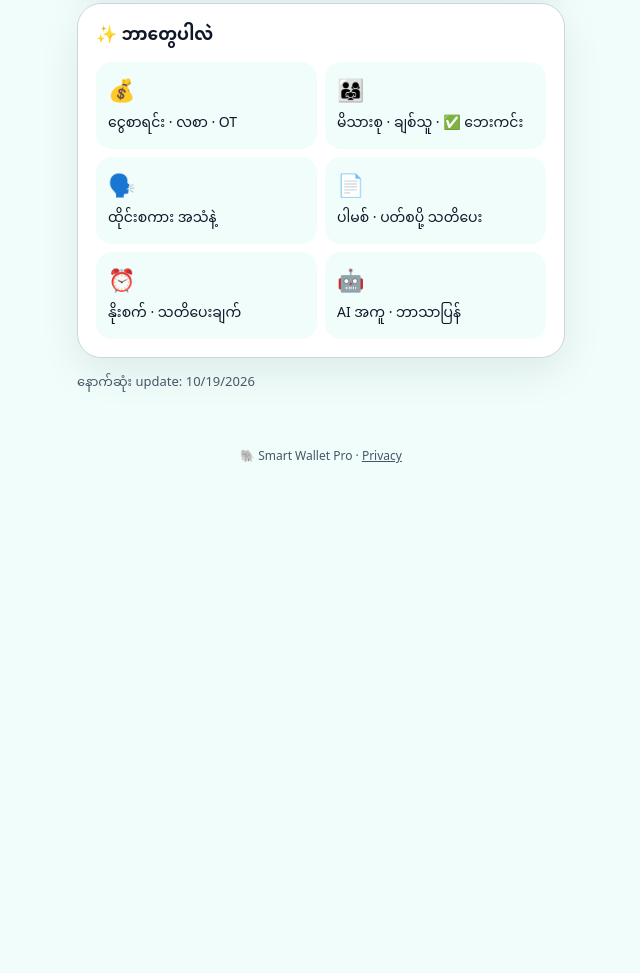
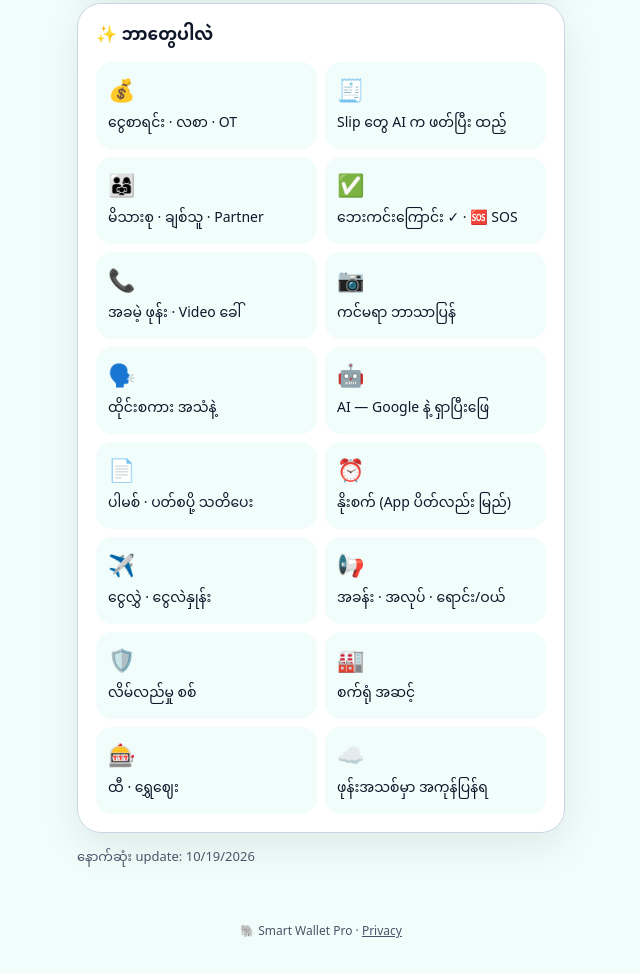
Before and after one commit to Kyaw5064/smart-wallet-download, a plain HTML site: page index.html in a window 1280 px wide. Shown: the part 983-1956 px from the top of the page, without its empty margins (319-959 px from the left). Before the commit the page ends 1481 px from the top, so only its background shows below. Drawn offline with Linux system fonts and the light colour scheme.

Commit message:
Smart Wallet 8.6.24
Co-Authored-By: Claude Opus 5.5 <noreply@anthropic.com>
Claude-Session: https://claude.ai/code/session_012PcRQcuw18ifcu6agdZCWf

```diff
--- a/index.html
+++ b/index.html
@@ -73,11 +73,21 @@ footer{text-align:center;font-size:12px;color:var(--mu);padding-bottom:30px}
     <h2>✨ ဘာတွေပါလဲ</h2>
     <div class="feat">
       <div><b>💰</b>ငွေစာရင်း · လစာ · OT</div>
-      <div><b>👨‍👩‍👧</b>မိသားစု · ချစ်သူ · ✅ ဘေးကင်း</div>
+      <div><b>🧾</b>Slip တွေ AI က ဖတ်ပြီး ထည့်</div>
+      <div><b>👨‍👩‍👧</b>မိသားစု · ချစ်သူ · Partner</div>
+      <div><b>✅</b>ဘေးကင်းကြောင်း ✓ · 🆘 SOS</div>
+      <div><b>📞</b>အခမဲ့ ဖုန်း · Video ခေါ်</div>
+      <div><b>📷</b>ကင်မရာ ဘာသာပြန်</div>
       <div><b>🗣️</b>ထိုင်းစကား အသံနဲ့</div>
+      <div><b>🤖</b>AI — Google နဲ့ ရှာပြီးဖြေ</div>
       <div><b>📄</b>ပါမစ် · ပတ်စပို့ သတိပေး</div>
-      <div><b>⏰</b>နိုးစက် · သတိပေးချက်</div>
-      <div><b>🤖</b>AI အကူ · ဘာသာပြန်</div>
+      <div><b>⏰</b>နိုးစက် (App ပိတ်လည်း မြည်)</div>
+      <div><b>✈️</b>ငွေလွှဲ · ငွေလဲနှုန်း</div>
+      <div><b>📢</b>အခန်း · အလုပ် · ရောင်း/ဝယ်</div>
+      <div><b>🛡️</b>လိမ်လည်မှု စစ်</div>
+      <div><b>🏭</b>စက်ရုံ အဆင့်</div>
+      <div><b>🎰</b>ထီ · ရွှေဈေး</div>
+      <div><b>☁️</b>ဖုန်းအသစ်မှာ အကုန်ပြန်ရ</div>
     </div>
   </div>
   <p class="note" id="upd"></p>
--- a/version.json
+++ b/version.json
@@ -1 +1 @@
-{"ver":"8.5.17","size":16975555,"at":1792412508767,"notes":"📲 ဖိတ်ခေါ် QR ပြင်ပြီး\n👨‍👩‍👧 ငါ့လူတွေ · ✅ ဘေးကင်း · ⏰ နိုးစက်\n📬 Admin စာများ · 🧾 Slip"}
+{"ver":"8.6.24","size":16992056,"at":1792418065723,"notes":"🔤 မြန်မာစာ ရိုက်တာ မှန်ပြီ (ပါဌ်ဆင့် စာလုံးတွေ မပျက်တော့)\n🌐 AI က Google မှာ ရှာပြီး ကိုးကားချက်နဲ့ ဖြေ\n📷 ကင်မရာ ချိန်ရုံနဲ့ ဘာသာပြန်\n✨ Feed မှာ AI နဲ့ ရှာ\n⚡ App ထဲ ဘာတွေပါလဲ တစ်နေရာတည်းမှာ\n🔔 App ပိတ်ထားလည်း ✓ မပို့ရင် မိသားစုဆီ သတိပေး"}
```
Also changed, not shown: 1 other file.
